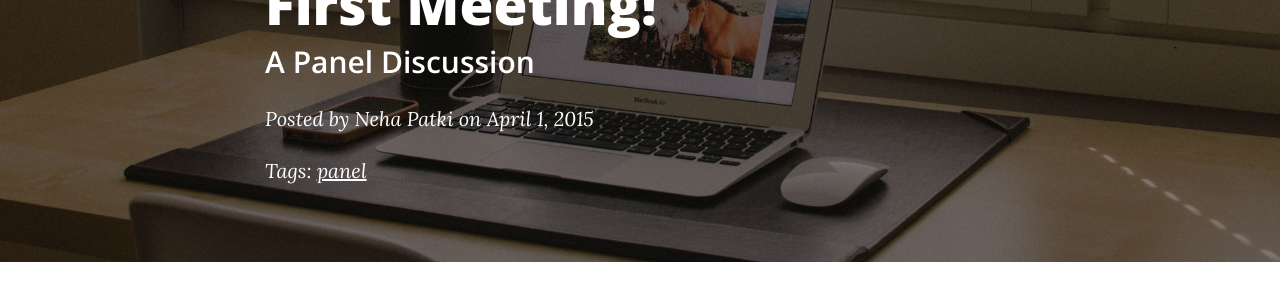
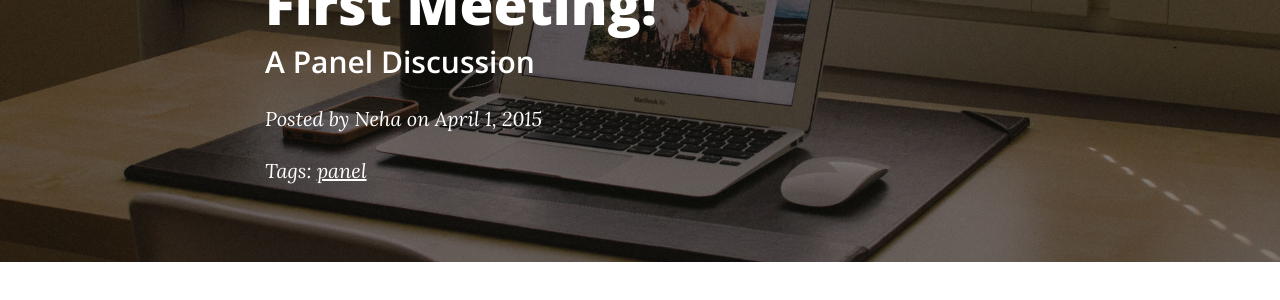
Before and after one commit to mit-open-source/mit-open-source.github.io, a Jekyll site: the page built from _posts/2015-04-01-panel.markdown, in a window 1280 px wide and 900 px high. Shown: the part 146-446 px from the top of the window. Built offline with Jekyll 4.4.1, drawn with Linux system fonts in a browser that asks for light colours; nearby versions of some CDN libraries.

Commit message:
Fix small things.
- broken github explore url
- take out last names on blog posts for consistency

```diff
--- a/_posts/2015-04-01-panel.markdown
+++ b/_posts/2015-04-01-panel.markdown
@@ -3,7 +3,7 @@ layout: post
 title: "First Meeting!"
 subtitle: "A Panel Discussion"
 date: 2015-04-01 19:00:00
-author: "Neha Patki"
+author: "Neha"
 tags:
 - panel
 ---
--- a/_posts/2015-04-08-meeting.markdown
+++ b/_posts/2015-04-08-meeting.markdown
@@ -32,7 +32,7 @@ A couple things to think about when finding an open source project:
 Also, check out our <a href="{{ site.baseurl }}/projects/">Projects page</a>
 for our list-in-progress. Other good places to start are the <a
 href="http://openhatch.org/search/">OpenHatch list</a> and the <a
-href="hresources ttps://github.com/explore">GitHub Explore page</a>.
+href="https://github.com/explore">GitHub Explore page</a>.
 </p>
 
 <p>
```
